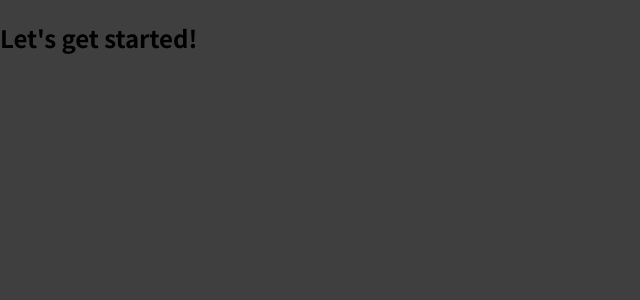
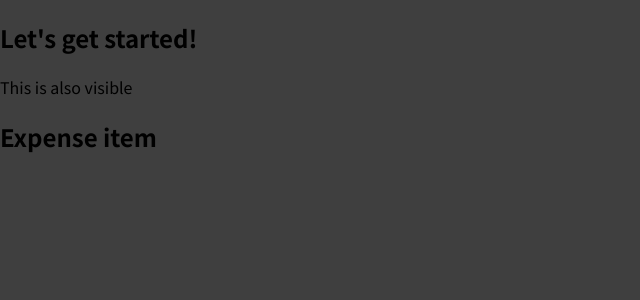
Before and after one commit to andy805/React, a JavaScript app in the folder tracker-app/: page / in a window 1280 px wide. Shown: the top 300 px of the page, without its empty margins (0-640 px from the left). Built offline with nearby package versions, Linux system fonts and the light colour scheme.

Commit message:
add first component

```diff
--- a/tracker-app/src/App.js
+++ b/tracker-app/src/App.js
@@ -1,7 +1,11 @@
+import ExpenseItem from './components/ExpenseItem'
+
 function App() {
   return (
     <div>
       <h2>Let's get started!</h2>
+      <p> This is also visible </p>
+      <ExpenseItem></ExpenseItem>
     </div>
   );
 }
--- /dev/null
+++ b/tracker-app/src/components/ExpenseItem.js
@@ -0,0 +1,11 @@
+function ExpenseItem() {
+  const expenseDate = new Date(2021, 3, 28);
+  const expenseTitle = 'car Insurance';
+  const expenseAmount = '294.65';
+  return (
+
+    <h2> Expense item </h2>
+  )
+}
+
+export default ExpenseItem;
```
